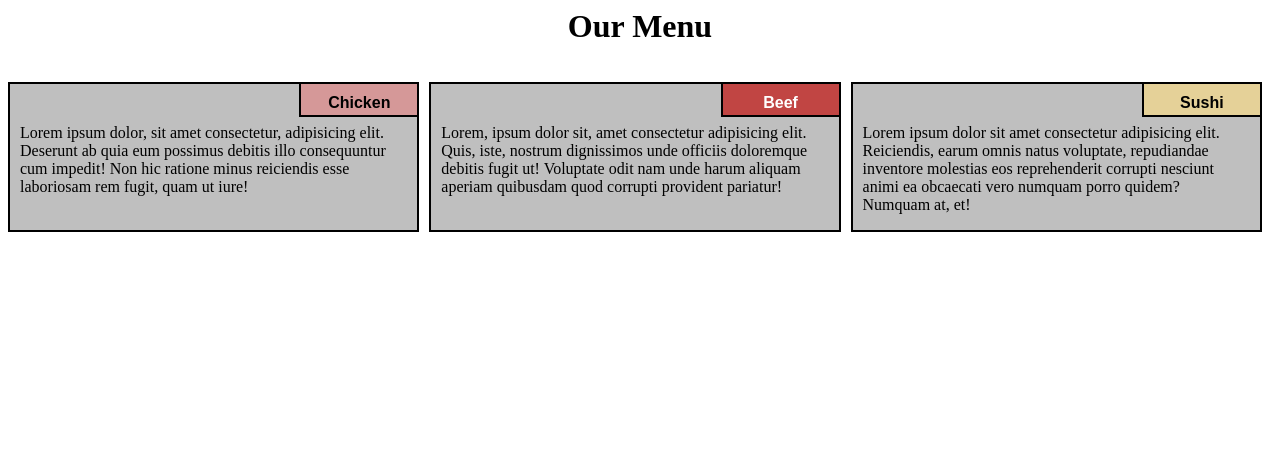
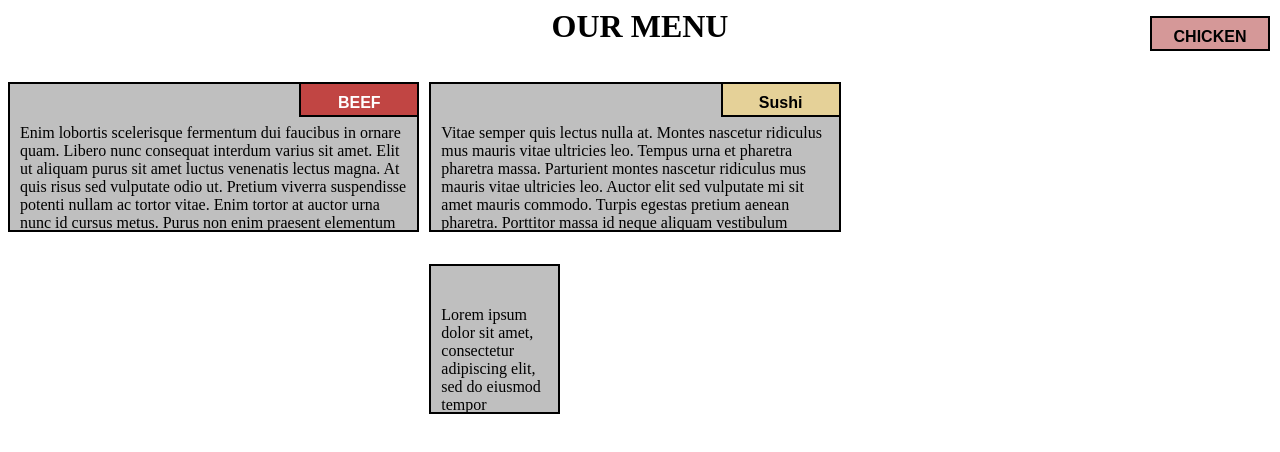
Before and after one commit to ayushsonii/ayushsonii.github.io, a plain HTML site: page style 4/index.html in a window 1280 px wide. Drawn offline with Linux system fonts and the light colour scheme.

Commit message:
Update index.html

```diff
--- a/style 4/index.html
+++ b/style 4/index.html
@@ -10,28 +10,25 @@
 </head>
 <body>
 	<div class="row">
-	<h1>Our Menu</h1>
-  <div class="col-lg-4 col-md-6 col-sm-12" id="container">
-    <p>Lorem ipsum dolor, sit amet consectetur, adipisicing elit. Deserunt ab quia eum possimus debitis illo consequuntur cum impedit! Non hic ratione minus reiciendis esse laboriosam rem fugit, quam ut iure!</p>
-  	<p id="p1">Chicken</p>
+	<h1>OUR MENU</h1>
+  	<p id="p1">CHICKEN</p>
 
   	</div>
 
 
 
-  <div class="col-lg-4 col-md-6 col-sm-12" id="container"><p>Lorem, ipsum dolor sit, amet consectetur adipisicing elit. Quis, iste, nostrum dignissimos unde officiis doloremque debitis fugit ut! Voluptate odit nam unde harum aliquam aperiam quibusdam quod corrupti provident pariatur!</p>
+  <div class="col-lg-4 col-md-6 col-sm-12" id="container"><p>Enim lobortis scelerisque fermentum dui faucibus in ornare quam. Libero nunc consequat interdum varius sit amet. Elit ut aliquam purus sit amet luctus venenatis lectus magna. At quis risus sed vulputate odio ut. Pretium viverra suspendisse potenti nullam ac tortor vitae. Enim tortor at auctor urna nunc id cursus metus. Purus non enim praesent elementum facilisis leo. </p>
 
-  	<p id="p2">Beef</p>
+  	<p id="p2">BEEF</p>
 
   </div>
 
-  <div class="col-lg-4 col-md-12 col-sm-12" id="container"><p>Lorem ipsum dolor sit amet consectetur adipisicing elit. Reiciendis, earum omnis natus voluptate, repudiandae inventore molestias eos reprehenderit corrupti nesciunt animi ea obcaecati vero numquam porro quidem? Numquam at, et!</p>
+  <div class="col-lg-4 col-md-12 col-sm-12" id="container"><p>Vitae semper quis lectus nulla at. Montes nascetur ridiculus mus mauris vitae ultricies leo. Tempus urna et pharetra pharetra massa. Parturient montes nascetur ridiculus mus mauris vitae ultricies leo. Auctor elit sed vulputate mi sit amet mauris commodo. Turpis egestas pretium aenean pharetra. Porttitor massa id neque aliquam vestibulum morbi blandit. Non pulvinar neque laoreet suspendisse interdum consectetur libero id.</p>
 
   	<p  id="p3">Sushi</p>
 
-  </div>
-
-	</div>
+  <div class="col-lg-4 col-md-6 col-sm-12" id="container">
+    <p>Lorem ipsum dolor sit amet, consectetur adipiscing elit, sed do eiusmod tempor incididunt ut labore et dolore magna aliqua. Morbi tristique senectus et netus et malesuada fames ac. Nulla aliquet porttitor lacus luctus. </p>
 
 </body>
 </html>
```
